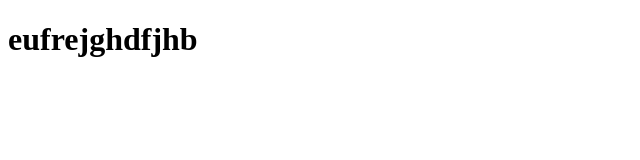
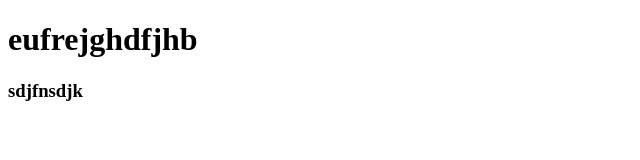
Before and after one commit to ClaudioSavoldi/U1-S1-G2, a plain HTML site: page index.html in a window 1280 px wide. Shown: the whole page, without its empty margins (0-640 px from the left). Drawn offline with Linux system fonts and the light colour scheme.

Commit message:
Update index.html
modifica da github

```diff
--- a/index.html
+++ b/index.html
@@ -7,5 +7,8 @@
 </head>
 <body>
     <h1>eufrejghdfjhb</h1>
+    <h3>
+        sdjfnsdjk
+    </h3>
 </body>
 </html>
```
